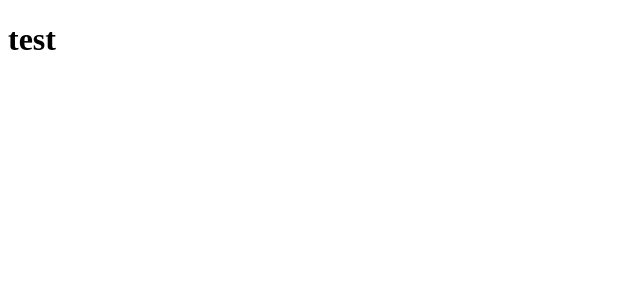
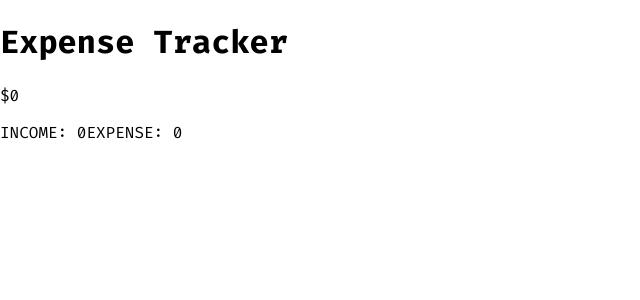
Before and after one commit to brandonflores647/Finance-Playground, a React (Create React App) app: page /expense-tracker in a window 1280 px wide. Before the commit this address led to /. Shown: the top 300 px of the page, without its empty margins (0-640 px from the left). Built offline with nearby package versions, Linux system fonts and the light colour scheme.

Commit message:
added balance component

```diff
--- a/src/App.js
+++ b/src/App.js
@@ -1,10 +1,19 @@
 import { Switch, Route, Redirect } from 'react-router-dom';
 
+import Balance from './components/Balance';
+
 function App() {
+  let balance = 0;
+  let income = 0;
+  let expense = 0;
   return (
     <Switch>
       <Route exact path='/'>
-        <h1>test</h1>
+        <h1>Home</h1>
+      </Route>
+      <Route exact path='/expense-tracker'>
+        <h1>Expense Tracker</h1>
+        <Balance bal={balance} income={income} expense={expense}/>
       </Route>
       <Route>
         <Redirect to='/' />
--- /dev/null
+++ b/src/components/Balance/index.js
@@ -0,0 +1,17 @@
+const Balance = ({bal, income, expense}) => {
+    return (
+        <>
+            <div id='balance-container'>
+                <p>${bal}</p>
+                <div>
+                    <p>
+                        INCOME: {income}
+                        EXPENSE: {expense}
+                    </p>
+                </div>
+            </div>
+        </>
+    );
+}
+
+export default Balance;
--- a/src/index.css
+++ b/src/index.css
@@ -1 +1,12 @@
-/* TODO Add site wide styles */
+@import url('https://fonts.googleapis.com/css2?family=Fira+Code:wght@300;400;500;600;700&display=swap');
+
+* {
+    box-sizing: border-box;
+}
+
+body {
+    margin: 0;
+    padding: 0;
+
+    font-family: 'Fira Code', monospace;
+}
```
Also changed, not shown: src/components/Balance/Balance.css (added), src/components/Transaction/Transaction.css (added), src/components/Transaction/index.js (added).
